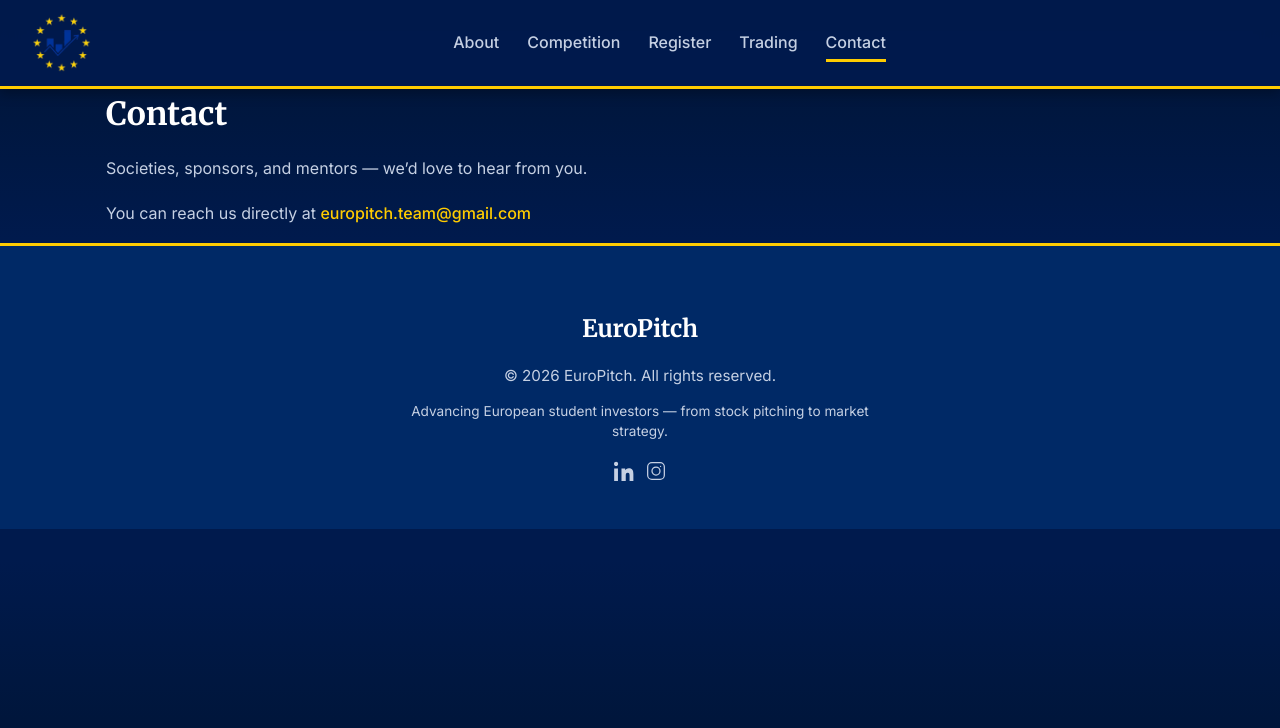
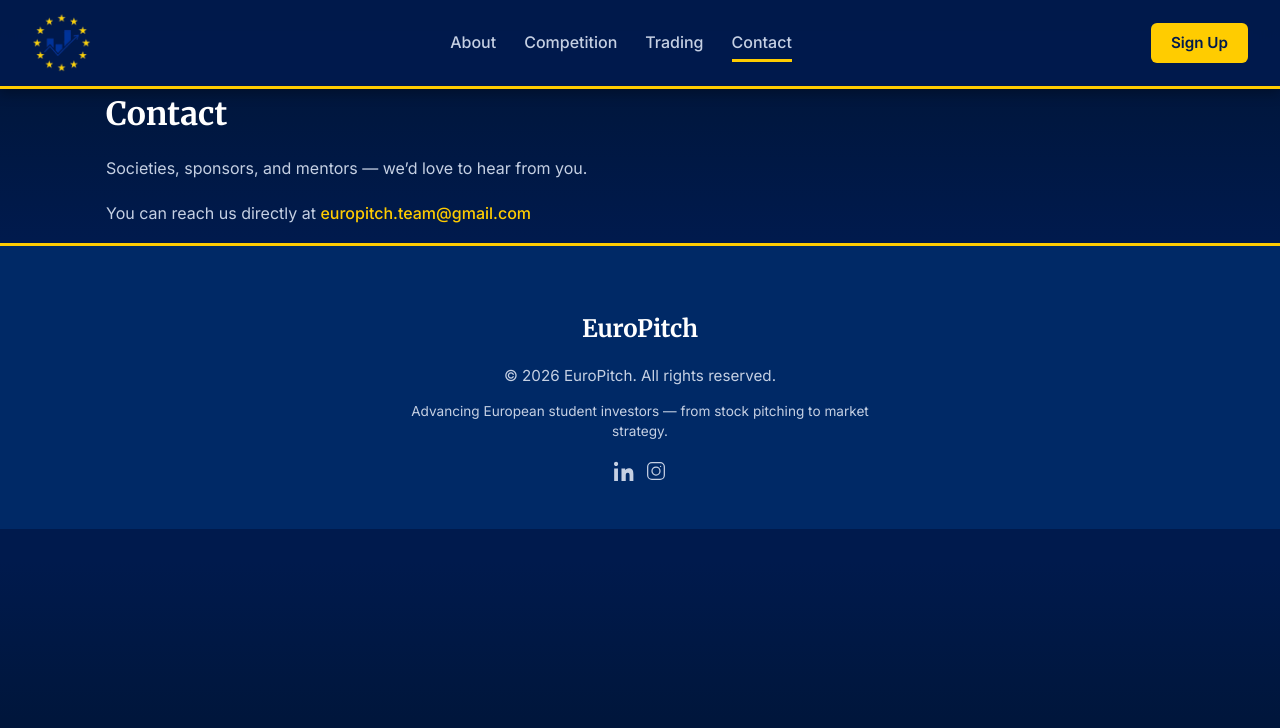
Before and after one commit to EuroPitch/EuroPitch, a React (Vite) app in the folder frontend/: page /contact in a window 1280 px wide. Shown: the top 728 px of the page. Built offline with nearby package versions, Linux system fonts and the light colour scheme.

Commit message:
Refined header

```diff
--- a/frontend/src/components/Header.jsx
+++ b/frontend/src/components/Header.jsx
@@ -8,7 +8,6 @@
   const navItems = [
     { path: "/about", label: "About" },
     { path: "/competition", label: "Competition" },
-    { path: "/register", label: "Register" },
     { path: "/trading", label: "Trading" },
     { path: "/contact", label: "Contact" },
   ];
@@ -41,7 +40,25 @@
               {item.label}
             </NavLink>
           ))}
+          <a
+          href="https://forms.gle/DDvVPmCQdQvLEg6y6"
+          target="_blank"
+          rel="noopener noreferrer"
+          className="nav-link mobile-signup"
+          onClick={() => setMenuOpen(false)}
+        >
+          Sign Up
+        </a>
         </nav>
+
+        <a
+          href="https://forms.gle/DDvVPmCQdQvLEg6y6"
+          target="_blank"
+          rel="noopener noreferrer"
+          className="signup-btn"
+        >
+          Sign Up
+        </a>
       </div>
     </header>
   );
```
